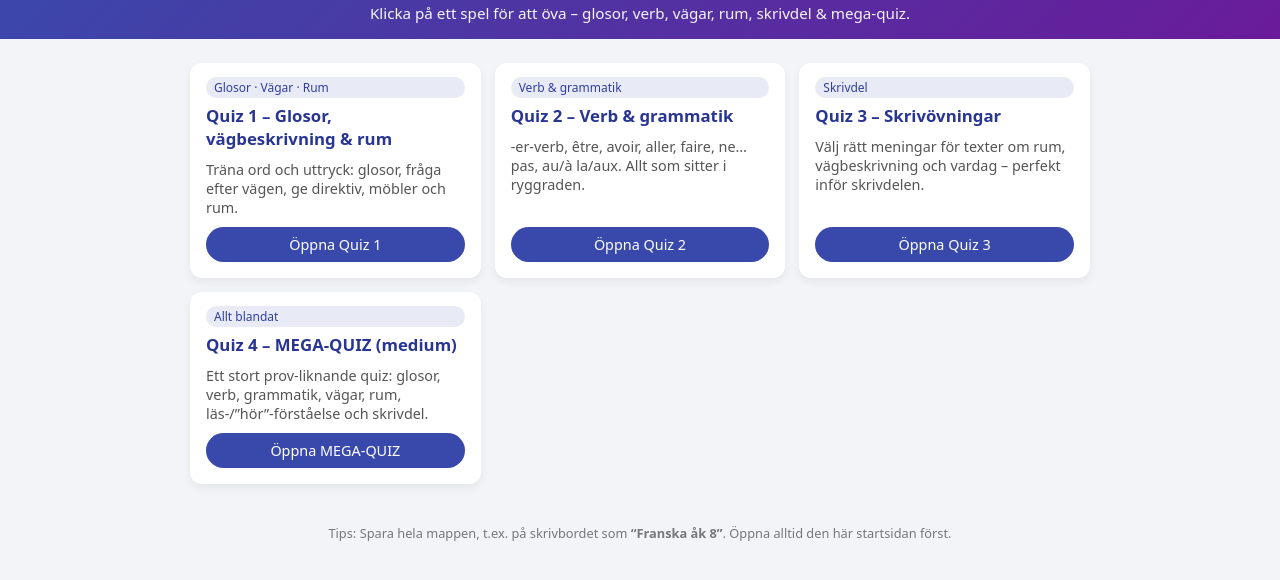
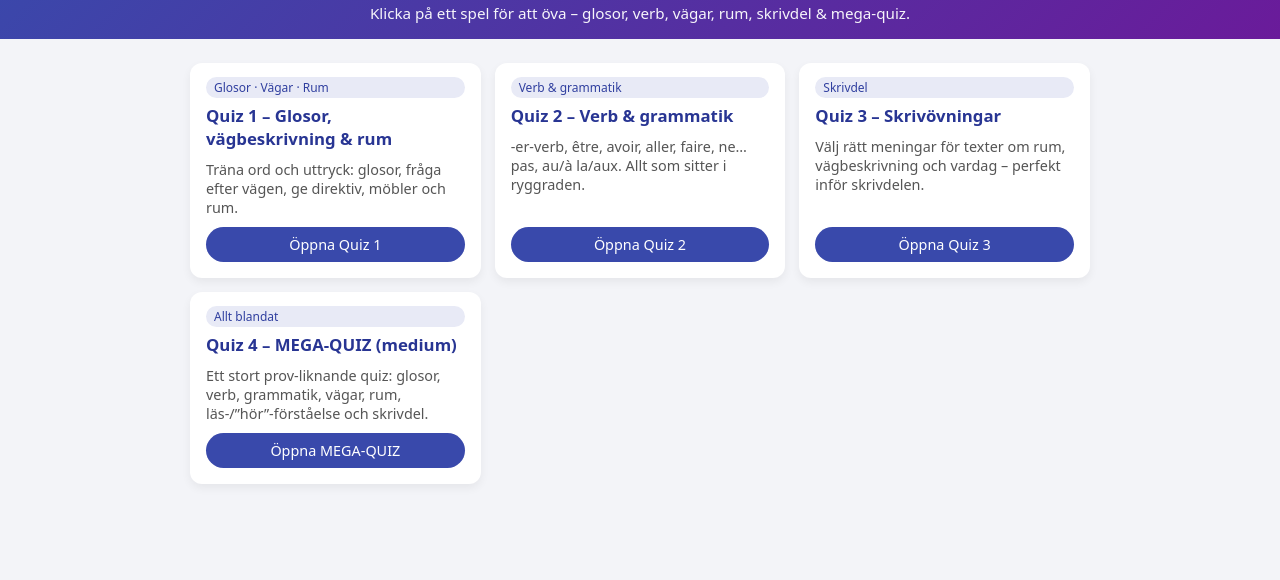
Before and after one commit to vlash74/franska-nov-25, a plain HTML site: page index.html in a window 1280 px wide. Shown: the part 62-642 px from the top of the page. Drawn offline with Linux system fonts and the light colour scheme.

Commit message:
Delete footer section from index.html
Removed footer with tips from index.html

```diff
--- a/index.html
+++ b/index.html
@@ -142,9 +142,5 @@
   </section>
 </main>
 
-<footer>
-  Tips: Spara hela mappen, t.ex. på skrivbordet som <strong>“Franska åk 8”</strong>. Öppna alltid den här startsidan först.
-</footer>
-
 </body>
 </html>
```
